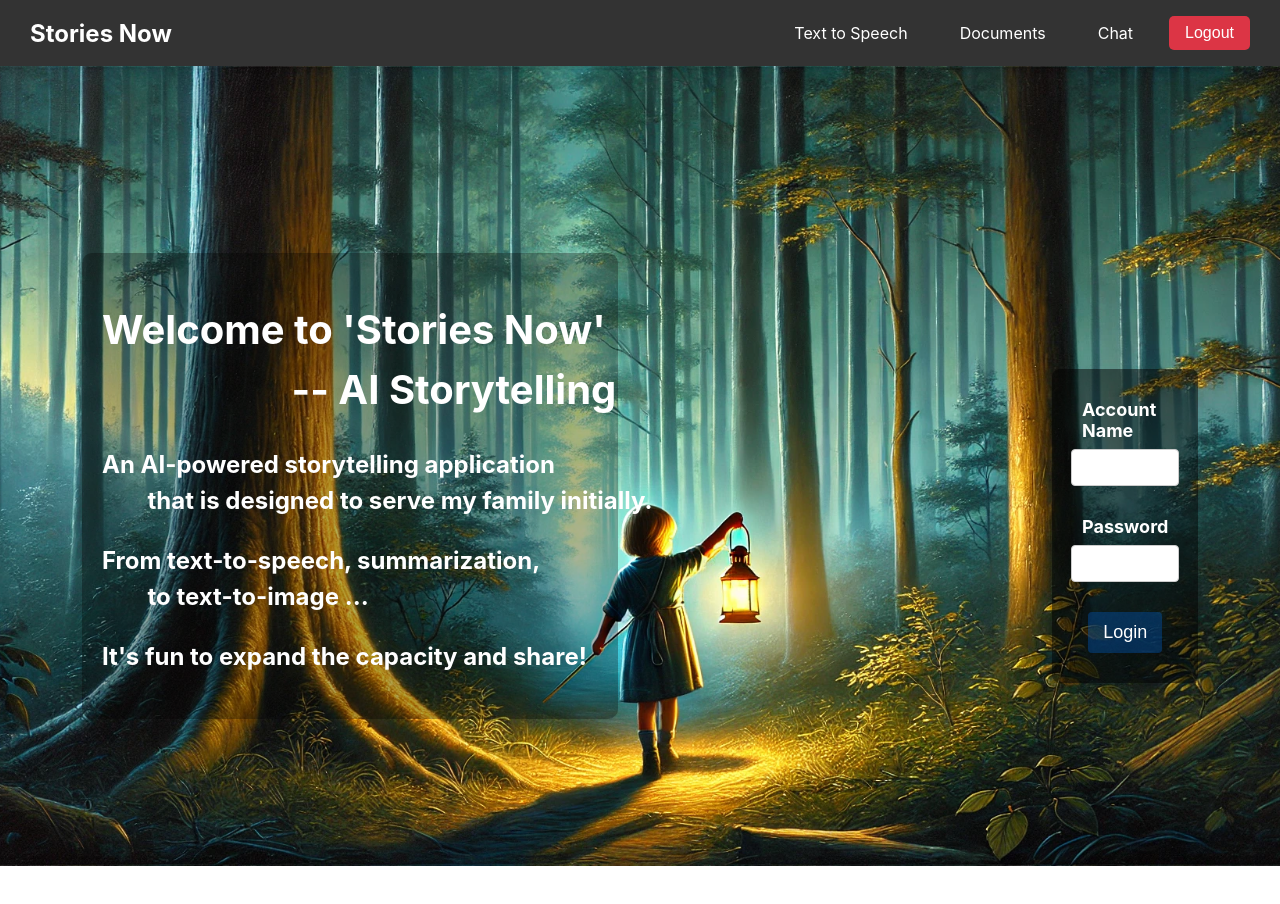
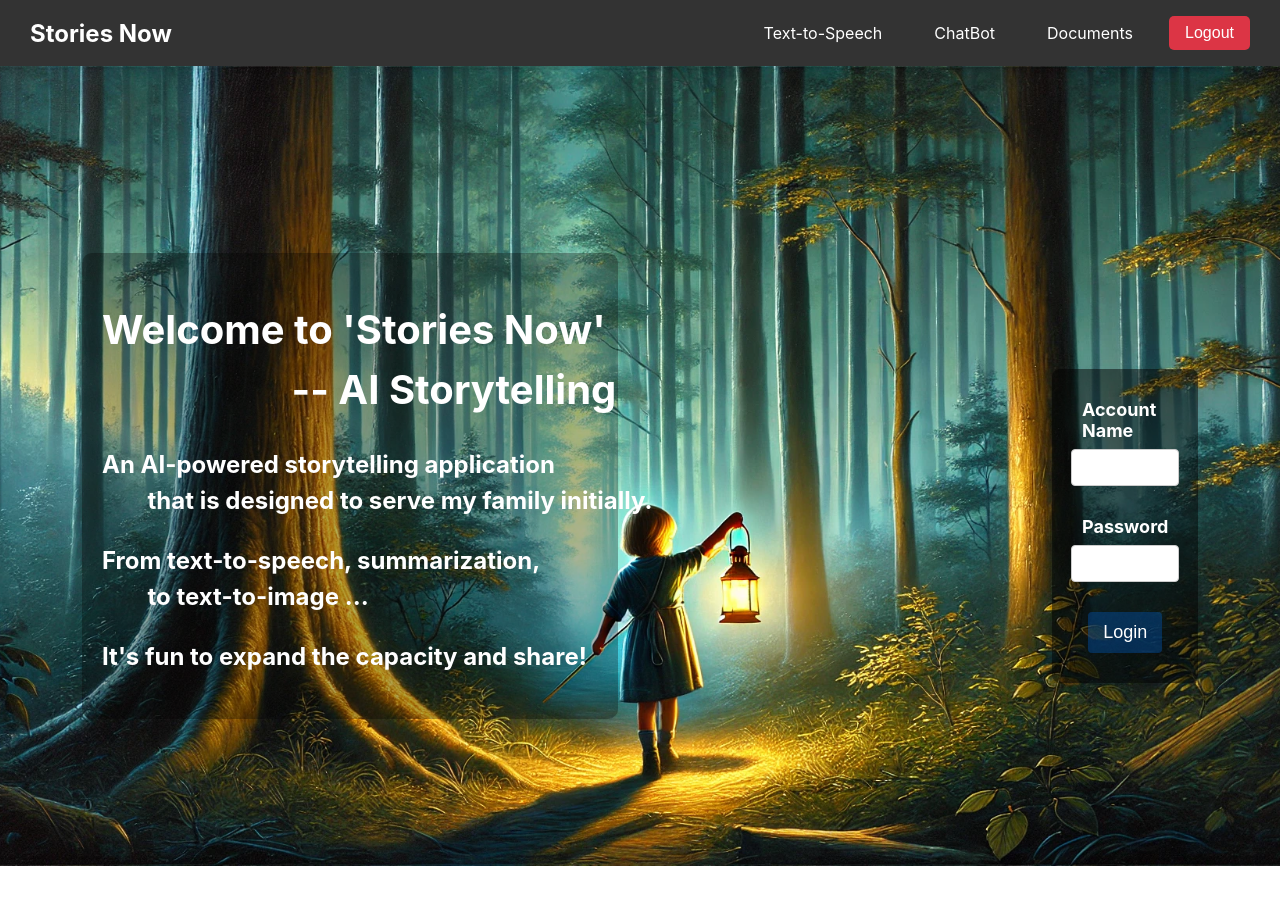
Before and after one commit to Shawn-SFYu/NightStories, a React (Create React App) app in the folder frontend/: page / in a window 1280 px wide. Built offline with nearby package versions, Linux system fonts and the light colour scheme; sample sign-in values are in the browser's storage.

Commit message:
complete chat FE

```diff
--- a/frontend/src/components/navbar/Navbar.jsx
+++ b/frontend/src/components/navbar/Navbar.jsx
@@ -16,9 +16,9 @@ const Navbar = () => {
             <div className="nav-brand">Stories Now</div>
             {token && (
                 <div className="nav-links">
-                    <Link to="/tts">Text to Speech</Link>
+                    <Link to="/tts">Text-to-Speech</Link>
+                    <Link to="/chat">ChatBot</Link>
                     <Link to="/documents">Documents</Link>
-                    <Link to="/chat">Chat</Link>
                     <button onClick={handleLogout}>Logout</button>
                 </div>
             )}
```
